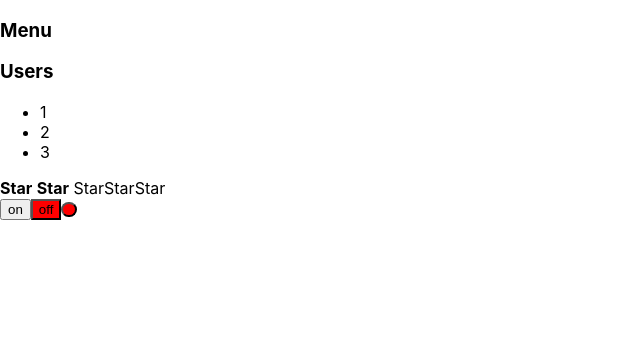
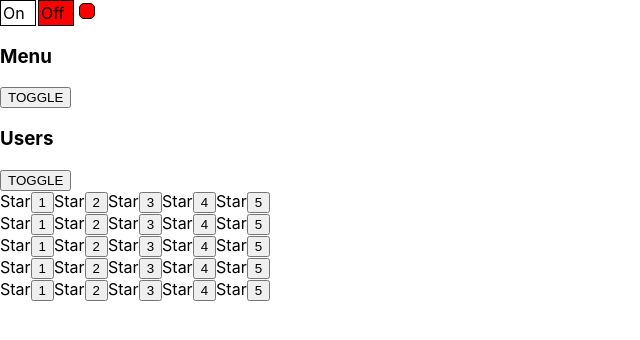
Before and after one commit to IgorBerezhnoy/React-Kabzda, a React (Create React App) app: page / in a window 1280 px wide. Shown: the top 340 px of the page, without its empty margins (0-640 px from the left). Built offline with nearby package versions, Linux system fonts and the light colour scheme.

Commit message:
finished lesson number 6 about useState

```diff
--- a/src/App.tsx
+++ b/src/App.tsx
@@ -3,6 +3,8 @@
 import {Accordion} from './components/Accordion/Accordion';
 import {Rating} from './components/Rating/Rating';
 import {OnOff} from './components/OnOff/OnOff';
+import {SelfControlledAccordion} from './components/SelfControlledAccordion/SelfControlledAccordion';
+import {UncontrolledRating} from './components/UncontrolledRating/UncontrolledRating';
 
 function App() {
     return (
@@ -11,10 +13,17 @@
             <PageTitle title={'My friends'}/>
             Article 1
             <Rating value={3}/>*/}
-            <Accordion titleValue={'Menu'} collapsed={true}/>
+            {/*<Accordion titleValue={'Menu'} collapsed={true}/>
             <Accordion titleValue={'Users'} collapsed={false}/>
-            <Rating value={2}/>
-            <OnOff on={false}/>
+            <Rating value={2}/>*/}
+            <OnOff/>
+            <SelfControlledAccordion titleValue={"Menu"}/>
+            <SelfControlledAccordion titleValue={"Users"}/>
+            <UncontrolledRating />
+            <UncontrolledRating />
+            <UncontrolledRating />
+            <UncontrolledRating />
+            <UncontrolledRating />
         </div>
     );
 }
@@ -28,5 +37,6 @@
     return (<h1>{props.title}</h1>);
 }
 
+//sa
 
 export default App;
--- a/src/components/OnOff/OnOff.tsx
+++ b/src/components/OnOff/OnOff.tsx
@@ -1,9 +1,59 @@
 import './OnOff.css';
+import {useState} from 'react';
 
-type OnOffPropsType = {
-    on: boolean
+
+
+export function OnOff() {
+
+    const[on, setOn]=useState(false)
+
+
+    const clickOn = () => {
+        setOn(true)
+    }
+    const clickOff = () => {
+        setOn(false)
+    }
+
+
+    const onStyle = {
+        width: '30px',
+        height: '20px',
+        border: '1px solid black ',
+        display: 'inline-block',
+        padding: '2px',
+        backgroundColor: on ? 'green' : 'white'
+
+    };
+    const offStyle = {
+        width: '30px',
+        height: '20px',
+        border: '1px solid black ',
+        display: 'inline-block',
+        marginLeft: '2px',
+        padding: '2px',
+        backgroundColor: on ? 'white' : 'red'
+
+    };
+    const indicatorStyle = {
+        width: '10px',
+        height: '10px',
+        borderRadius: '5px',
+        border: '1px solid black',
+        display: 'inline-block',
+        marginLeft: '5px',
+        padding: '2px',
+        backgroundColor: on ? 'green' : 'red'
+
+    };
+    return <div>
+        <div style={onStyle} onClick={clickOn}>On</div>
+        <div style={offStyle} onClick={clickOff}>Off</div>
+        <div style={indicatorStyle}></div>
+    </div>;
 }
-//
+
+/*
 export function OnOff(props: OnOffPropsType) {
     if (props.on) {
         return (
@@ -22,3 +72,4 @@
         );
     }
 }
+*/
--- /dev/null
+++ b/src/components/SelfControlledAccordion/SelfControlledAccordion.tsx
@@ -0,0 +1,43 @@
+import React, {useState} from 'react';
+
+type AccordionPropsType = {
+    titleValue: string
+}
+
+export function SelfControlledAccordion(props: AccordionPropsType) {
+    let [collapsed,setCollapsed]=useState(true)
+
+    const OnClickHandler = () => {
+        if (collapsed){
+           setCollapsed(false)
+        }else{
+            setCollapsed(true)
+        }
+    }
+
+    console.log('Accordion is rending');
+    return <div>
+        <AccordionTitle title={props.titleValue}/>
+        <button onClick={OnClickHandler}>TOGGLE</button>
+        {!collapsed&&<AccordionBody/>}
+    </div>;
+
+}
+
+
+type AccordionTitlePropsType = {
+    title: string
+}
+
+function AccordionTitle(props: AccordionTitlePropsType) {
+    return (<h3>{props.title}</h3>);
+}
+
+function AccordionBody() {
+    return (
+        <ul>
+            <li>1</li>
+            <li>2</li>
+            <li>3</li>
+        </ul>);
+}
--- /dev/null
+++ b/src/components/UncontrolledRating/UncontrolledRating.tsx
@@ -0,0 +1,37 @@
+import React, {useState} from 'react';
+
+type RatingPropsType = 0 | 1 | 2 | 3 | 4 | 5
+
+type StarPropsType={
+    selected:boolean
+}
+
+export function UncontrolledRating () {
+    let [value,SetValue]=useState<RatingPropsType>(0)
+
+    const onClickButtonHandler = (value:RatingPropsType) => {
+        SetValue(value)
+    }
+
+    console.log('Rating is rending');
+    return (
+        <div>
+            <Star selected={value>=1}/><button onClick={()=>onClickButtonHandler(1)}>1</button>
+            <Star selected={value>=2}/><button onClick={()=>onClickButtonHandler(2)}>2</button>
+            <Star selected={value>=3}/><button onClick={()=>onClickButtonHandler(3)}>3</button>
+            <Star selected={value>=4}/><button onClick={()=>onClickButtonHandler(4)}>4</button>
+            <Star selected={value>=5}/><button onClick={()=>onClickButtonHandler(5)}>5</button>
+        </div>
+    );
+}
+
+function Star(props: StarPropsType) {
+    console.log('star rending');
+    if (props.selected) {
+        return (<span><b>Star</b> </span>);
+    } else {
+        return (<span>Star</span>);
+    }
+
+    ;
+}
```
